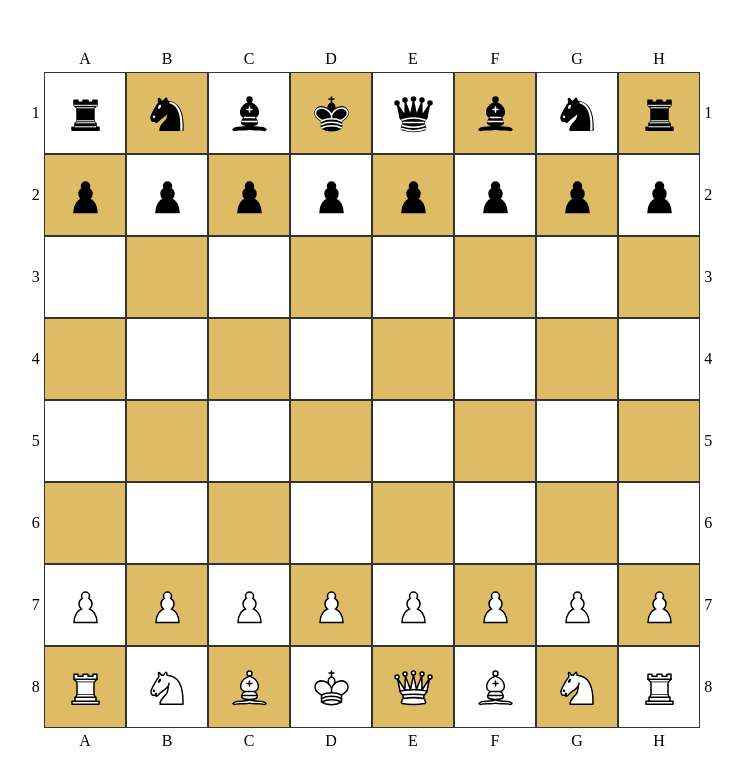
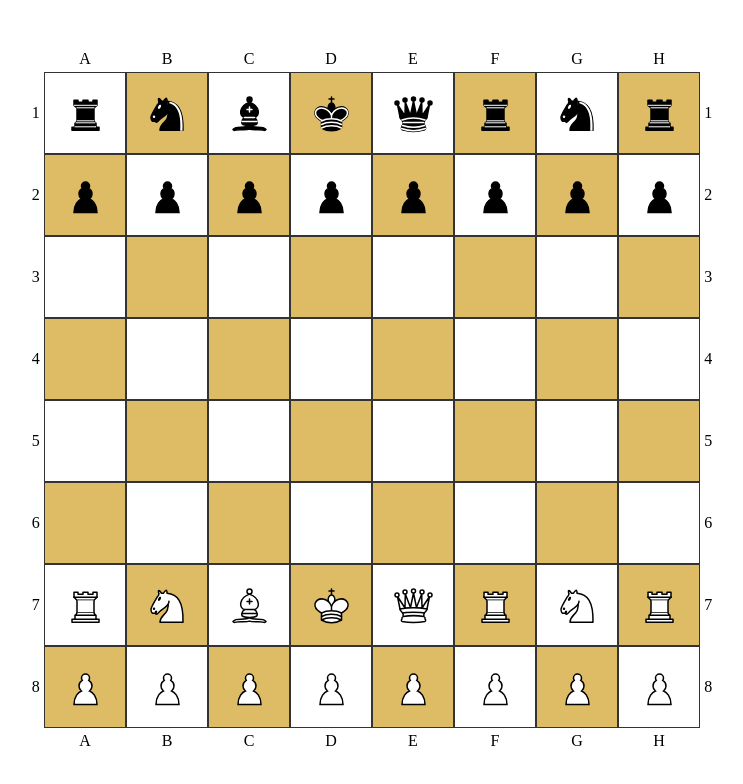
Before and after one commit to rafasanabria1/chess-game, a Vue app: page / in a window 1280 px wide. Shown: the top 784 px of the page, without its empty margins (268-1011 px from the left). Built offline with nearby package versions, Linux system fonts and the light colour scheme.

Commit message:
Uso de stores para las piezas.

```diff
--- a/src/components/ChessRow.vue
+++ b/src/components/ChessRow.vue
@@ -1,37 +1,36 @@
 <template>
 
-    <div v-if="rowPosition == 1 || rowPosition == 8" :class="`chess-row ${rowPosition % 2 == 0 ? 'even' : 'odd'}`">
+    <div :class="`chess-row ${rowPosition % 2 == 0 ? 'even' : 'odd'}`">
       <div class="chess-number-field start">{{ rowPosition }}</div>
-        <piece :type="`${rowPosition == 1 ? 'black' : 'white'}`" name="rook" :coordinates="{x: 1, y: rowPosition}" />
-        <piece :type="`${rowPosition == 1 ? 'black' : 'white'}`" name="knight" :coordinates="{x: 2, y: rowPosition}" />
-        <piece :type="`${rowPosition == 1 ? 'black' : 'white'}`" name="bishop" :coordinates="{x: 3, y: rowPosition}" />
-        <piece :type="`${rowPosition == 1 ? 'black' : 'white'}`" name="king" :coordinates="{x: 4, y: rowPosition}" />
-        <piece :type="`${rowPosition == 1 ? 'black' : 'white'}`" name="queen" :coordinates="{x: 5, y: rowPosition}" />
-        <piece :type="`${rowPosition == 1 ? 'black' : 'white'}`" name="bishop" :coordinates="{x: 6, y: rowPosition}" />
-        <piece :type="`${rowPosition == 1 ? 'black' : 'white'}`" name="knight" :coordinates="{x: 7, y: rowPosition}" />
-        <piece :type="`${rowPosition == 1 ? 'black' : 'white'}`" name="rook" :coordinates="{x: 8, y: rowPosition}" />
+      <template v-if="rowPosition == 1" v-for="(p, index) in getBlacksNotPawns">
+        <piece :class="`${index}`" :piece="p" type="black" :name="p.name" :coordinates="p.coordinates" />
+      </template>
+      <template v-else-if="rowPosition == 2" v-for="(p, index) in getBlacksPawns">
+        <piece :class="`${index}`" :piece="p" type="black" :name="p.name" :coordinates="p.coordinates" />
+        </template>
+      <template v-else-if="rowPosition == 7" v-for="(p, index) in getWhitesNotPawns">
+        <piece :class="`${index}`" :piece="p" type="white" :name="p.name" :coordinates="p.coordinates" />
+      </template>
+      <template v-else-if="rowPosition == 8" v-for="(p, index) in getWhitesPawns">
+        <piece :class="`${index}`" :piece="p" type="white" :name="p.name" :coordinates="p.coordinates" />
+      </template>
+      <template v-else>
+        <piece v-for="i in 8" :key="i" :piece="{}" type="false" name="" :coordinates="{x: i, y: rowPosition}" />
+      </template>
       <div class="chess-number-field end">{{ rowPosition }}</div>
     </div>
 
-    <div v-else-if="rowPosition == 2 || rowPosition == 7" :class="`chess-row ${rowPosition % 2 == 0 ? 'even' : 'odd'}`">
-      <div class="chess-number-field start">{{ rowPosition }}</div>
-      <piece v-for="i in 8" :key="i" :type="`${rowPosition == 2 ? 'black' : 'white'}`" name="pawn" :coordinates="{x: i, y: rowPosition}" />
-      <div class="chess-number-field end">{{ rowPosition }}</div>
-    </div>
 
-    <div v-else>
-        <div :class="`chess-row ${rowPosition % 2 == 0 ? 'even' : 'odd'}`">
-            <div class="chess-number-field start">{{ rowPosition }}</div>
-            <piece v-for="i in 8" :key="i" type=false name="" :coordinates="{x: i, y: rowPosition}"></piece>
-            <div class="chess-number-field end">{{ rowPosition }}</div>
-        </div>
-    </div>
 </template>
 
 <script setup>
 
     import Piece from './Piece.vue';
+    import { usePiecesStore } from '../stores/pieces';
+    import { storeToRefs } from 'pinia';
 
     const {rowPosition} = defineProps (['rowPosition']);
+    const piecesStore   = usePiecesStore ();
+    const { pieces, getBlacksNotPawns, getBlacksPawns, getWhitesNotPawns, getWhitesPawns } = storeToRefs (piecesStore)
 
 </script>
--- a/src/components/Piece.vue
+++ b/src/components/Piece.vue
@@ -1,6 +1,6 @@
 <template>
     <div class="chess-field" @click="handleClick">
-        <img v-if="type && name != ''" class="" :src=imgUrl />
+        <img v-if="piece.type && piece.name != ''" class="" :src=imgUrl />
     </div>
 </template>
 
@@ -9,12 +9,12 @@
 
     import { getPieceImageUrl } from '../utils.js';
 
-    const {type, name, coordinates} = defineProps (['type', 'name', 'coordinates']);
-    const imgUrl                    = getPieceImageUrl (type, name);
+    const { piece } = defineProps (['piece']);
+    const imgUrl  = getPieceImageUrl (piece);
 
     const handleClick = () => {
 
-        console.log (coordinates);
+        console.log (piece.coordinates);
     }
 
 </script>
--- /dev/null
+++ b/src/stores/pieces.js
@@ -0,0 +1,295 @@
+import { defineStore } from "pinia";
+import { getPieceImageUrl } from "../utils";
+
+export const usePiecesStore = defineStore ('pieces', {
+
+    state: () => {
+
+        const pieces = [
+            {
+                id: 'blackrook1',
+                type: 'black',
+                name: 'rook',
+                coordinates: {x: 1, y:1},
+                out: false,
+                imageURL: getPieceImageUrl ('black', 'rook')
+            },
+            {
+                id: 'blackknight1',
+                type: 'black',
+                name: 'knight',
+                coordinates: {x: 2, y:1},
+                out: false,
+                imageURL: getPieceImageUrl ('black', 'knight')
+            },
+            {
+                id: 'blackbishop1',
+                type: 'black',
+                name: 'bishop',
+                coordinates: {x: 3, y:1},
+                out: false,
+                imageURL: getPieceImageUrl ('black', 'bishop')
+            },
+            {
+                id: 'blackking',
+                type: 'black',
+                name: 'king',
+                coordinates: {x: 4, y:1},
+                out: false,
+                imageURL: getPieceImageUrl ('black', 'king')
+            },
+            {
+                id: 'blackqueen',
+                type: 'black',
+                name: 'queen',
+                coordinates: {x: 5, y:1},
+                out: false,
+                imageURL: getPieceImageUrl ('black', 'queen')
+            },
+            {
+                id: 'blackbishop2',
+                type: 'black',
+                name: 'rook',
+                coordinates: {x: 6, y:1},
+                out: false,
+                imageURL: getPieceImageUrl ('black', 'rook')
+            },
+            {
+                id: 'blackknight2',
+                type: 'black',
+                name: 'knight',
+                coordinates: {x: 7, y:1},
+                out: false,
+                imageURL: getPieceImageUrl ('black', 'knight')
+            },
+            {
+                id: 'blackrook2',
+                type: 'black',
+                name: 'rook',
+                coordinates: {x: 8, y:1},
+                out: false,
+                imageURL: getPieceImageUrl ('black', 'rook')
+            },
+            {
+                id: 'blackpawn1',
+                type: 'black',
+                name: 'pawn',
+                coordinates: {x: 1, y:2},
+                out: false,
+                imageURL: getPieceImageUrl ('black', 'pawn')
+            },
+            {
+                id: 'blackpawn2',
+                type: 'black',
+                name: 'pawn',
+                coordinates: {x: 2, y:2},
+                out: false,
+                imageURL: getPieceImageUrl ('black', 'pawn')
+            },
+            {
+                id: 'blackpawn3',
+                type: 'black',
+                name: 'pawn',
+                coordinates: {x: 3, y:2},
+                out: false,
+                imageURL: getPieceImageUrl ('black', 'pawn')
+            },
+            {
+                id: 'blackpawn4',
+                type: 'black',
+                name: 'pawn',
+                coordinates: {x: 4, y:2},
+                out: false,
+                imageURL: getPieceImageUrl ('black', 'pawn')
+            },
+            {
+                id: 'blackpawn5',
+                type: 'black',
+                name: 'pawn',
+                coordinates: {x: 5, y:2},
+                out: false,
+                imageURL: getPieceImageUrl ('black', 'pawn')
+            },
+            {
+                id: 'blackpawn6',
+                type: 'black',
+                name: 'pawn',
+                coordinates: {x: 6, y:2},
+                out: false,
+                imageURL: getPieceImageUrl ('black', 'pawn')
+            },
+            {
+                id: 'blackpawn7',
+                type: 'black',
+                name: 'pawn',
+                coordinates: {x: 7, y:2},
+                out: false,
+                imageURL: getPieceImageUrl ('black', 'pawn')
+            },
+            {
+                id: 'blackpawn8',
+                type: 'black',
+                name: 'pawn',
+                coordinates: {x: 8, y:2},
+                out: false,
+                imageURL: getPieceImageUrl ('black', 'pawn')
+            },
+            {
+                id: 'whiterook1',
+                type: 'white',
+                name: 'rook',
+                coordinates: {x: 1, y:7},
+                out: false,
+                imageURL: getPieceImageUrl ('white', 'rook')
+            },
+            {
+                id: 'whiteknight1',
+                type: 'white',
+                name: 'knight',
+                coordinates: {x: 2, y:7},
+                out: false,
+                imageURL: getPieceImageUrl ('white', 'knight')
+            },
+            {
+                id: 'whitebishop1',
+                type: 'white',
+                name: 'bishop',
+                coordinates: {x: 3, y:7},
+                out: false,
+                imageURL: getPieceImageUrl ('white', 'bishop')
+            },
+            {
+                id: 'whiteking',
+                type: 'white',
+                name: 'king',
+                coordinates: {x: 4, y:7},
+                out: false,
+                imageURL: getPieceImageUrl ('white', 'king')
+            },
+            {
+                id: 'whitequeen',
+                type: 'white',
+                name: 'queen',
+                coordinates: {x: 5, y:7},
+                out: false,
+                imageURL: getPieceImageUrl ('white', 'queen')
+            },
+            {
+                id: 'whitebishop2',
+                type: 'white',
+                name: 'rook',
+                coordinates: {x: 6, y:7},
+                out: false,
+                imageURL: getPieceImageUrl ('white', 'rook')
+            },
+            {
+                id: 'whiteknight2',
+                type: 'white',
+                name: 'knight',
+                coordinates: {x: 7, y:7},
+                out: false,
+                imageURL: getPieceImageUrl ('white', 'knight')
+            },
+            {
+                id: 'whiterook2',
+                type: 'white',
+                name: 'rook',
+                coordinates: {x: 8, y:7},
+                out: false,
+                imageURL: getPieceImageUrl ('white', 'rook')
+            },
+            {
+                id: 'whitepawn1',
+                type: 'white',
+                name: 'pawn',
+                coordinates: {x: 1, y:8},
+                out: false,
+                imageURL: getPieceImageUrl ('white', 'pawn')
+            },
+            {
+                id: 'whitepawn2',
+                type: 'white',
+                name: 'pawn',
+                coordinates: {x: 2, y:8},
+                out: false,
+                imageURL: getPieceImageUrl ('white', 'pawn')
+            },
+            {
+                id: 'whitepawn3',
+                type: 'white',
+                name: 'pawn',
+                coordinates: {x: 3, y:8},
+                out: false,
+                imageURL: getPieceImageUrl ('white', 'pawn')
+            },
+            {
+                id: 'whitepawn4',
+                type: 'white',
+                name: 'pawn',
+                coordinates: {x: 4, y:8},
+                out: false,
+                imageURL: getPieceImageUrl ('white', 'pawn')
+            },
+            {
+                id: 'whitepawn5',
+                type: 'white',
+                name: 'pawn',
+                coordinates: {x: 5, y:8},
+                out: false,
+                imageURL: getPieceImageUrl ('white', 'pawn')
+            },
+            {
+                id: 'whitepawn6',
+                type: 'white',
+                name: 'pawn',
+                coordinates: {x: 6, y:8},
+                out: false,
+                imageURL: getPieceImageUrl ('white', 'pawn')
+            },
+            {
+                id: 'whitepawn7',
+                type: 'white',
+                name: 'pawn',
+                coordinates: {x: 7, y:8},
+                out: false,
+                imageURL: getPieceImageUrl ('white', 'pawn')
+            },
+            {
+                id: 'whitepawn8',
+                type: 'white',
+                name: 'pawn',
+                coordinates: {x: 8, y:8},
+                out: false,
+                imageURL: getPieceImageUrl ('white', 'pawn')
+            }
+        ];
+
+        return { pieces }
+    },
+
+    getters: {
+
+        getBlacksNotPawns: (state) => {
+
+            return state.pieces.filter (piece => piece.type == 'black' && piece.name != 'pawn');
+        },
+        getBlacksPawns: (state) => {
+
+            return state.pieces.filter (piece => piece.type == 'black' && piece.name == 'pawn');
+        },
+        getWhitesNotPawns: (state) => {
+
+            return state.pieces.filter (piece => piece.type == 'white' && piece.name != 'pawn');
+        },
+        getWhitesPawns: (state) => {
+
+            return state.pieces.filter (piece => piece.type == 'white' && piece.name == 'pawn');
+        }
+
+    },
+
+    actions: {
+
+
+    }
+});
--- a/src/utils.js
+++ b/src/utils.js
@@ -1,6 +1,6 @@
 
-const getPieceImageUrl = (type, name) => {
-    return new URL(`./assets/${type}/${name}.svg`, import.meta.url).href
+const getPieceImageUrl = (piece) => {
+    return new URL(`./assets/${piece.type}/${piece.name}.svg`, import.meta.url).href
 }
 
 
```
